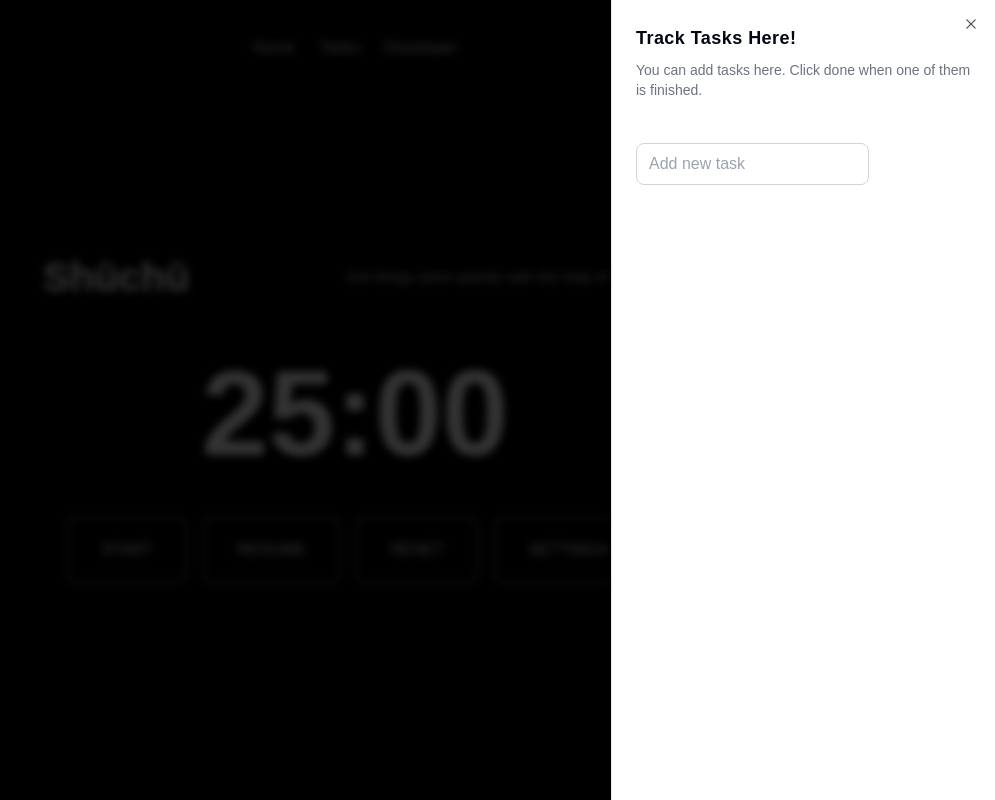
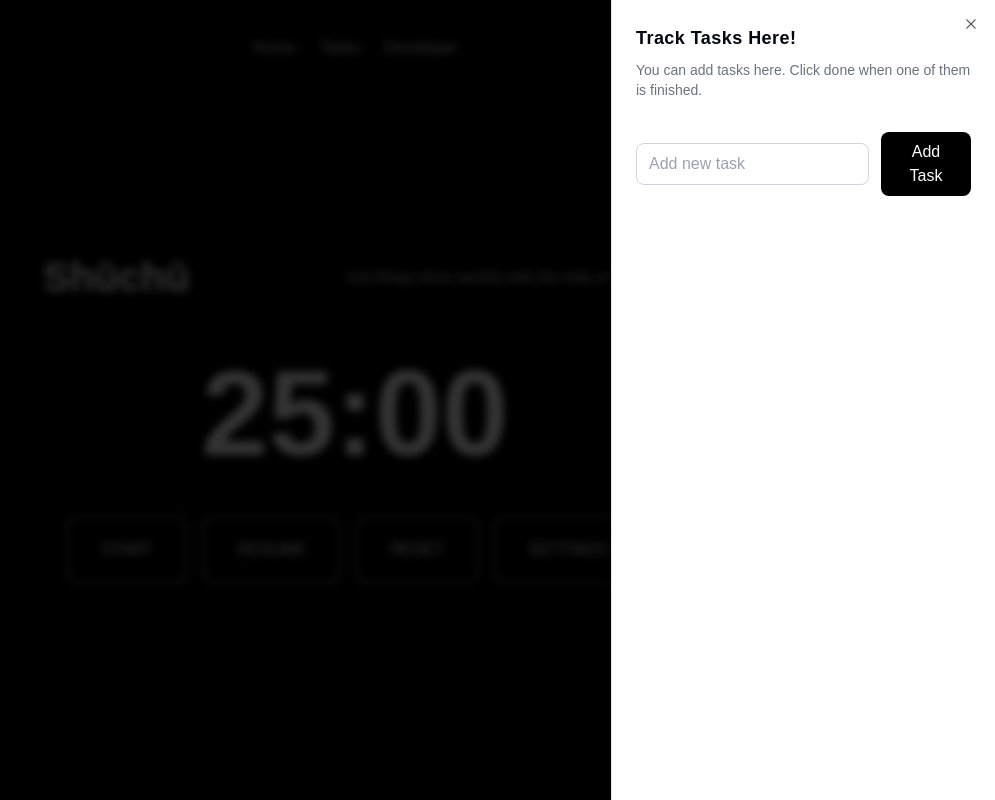
Before and after one commit to grainme/Shuchu, a React (Vite) app: page / in a window 1280 px wide. Both pictures are taken after a click on the button "Tasks". Shown: the whole page, without its empty margins (285-1280 px from the left). Built offline with nearby package versions, Linux system fonts and the light colour scheme; a web font is replaced by a local one.

Commit message:
Update Tasks.tsx

```diff
--- a/src/mainParts/Tasks.tsx
+++ b/src/mainParts/Tasks.tsx
@@ -73,7 +73,7 @@ export function Tasks() {
               />
               <button
                 name="selenium_add_task"
-                className="ml-3 px-4 py-2  text-white focus:outline-none"
+                className="ml-3 px-4 py-2 bg-black rounded-lg text-white focus:outline-none"
                 onClick={handleAddTask}
               >
                 Add Task
```
